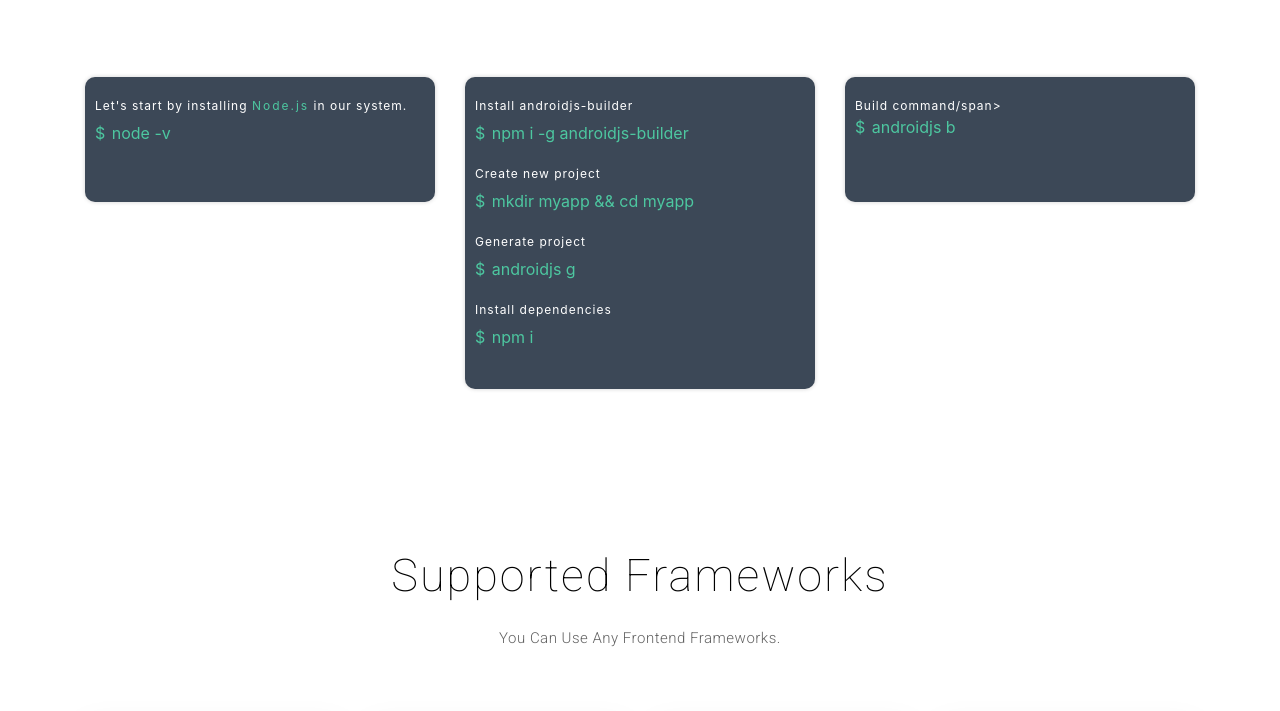
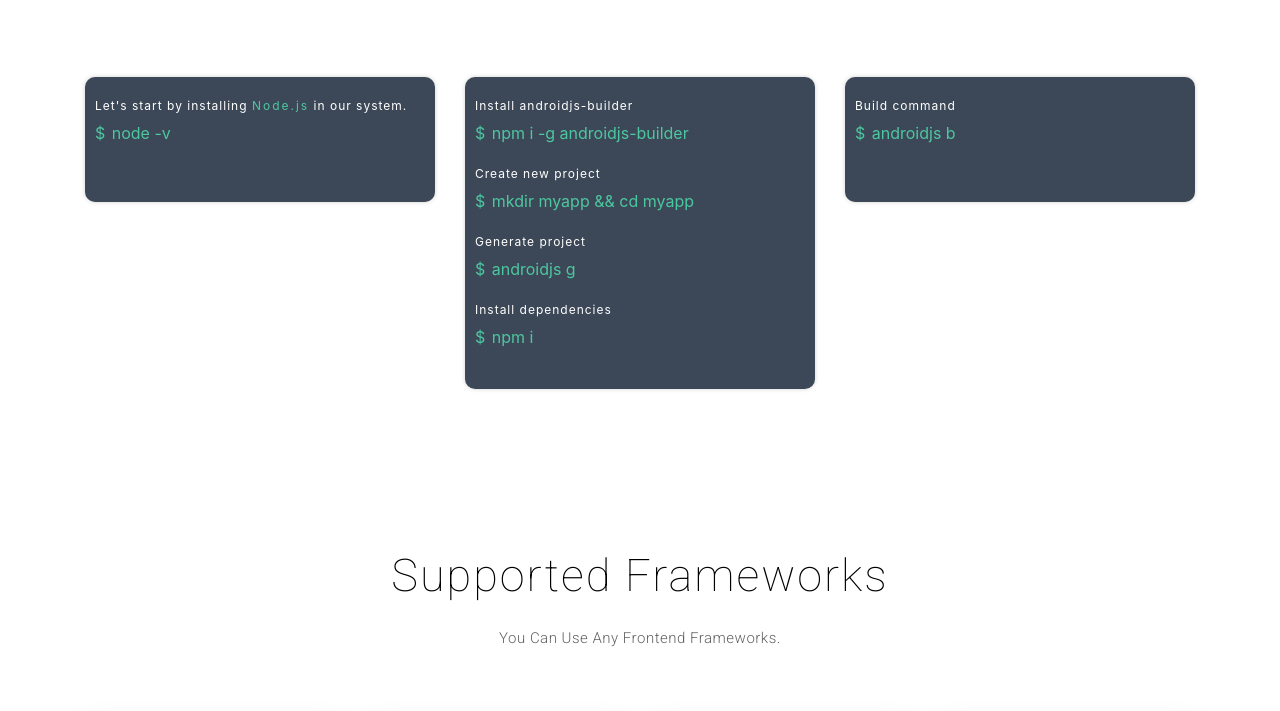
Before and after one commit to android-js/android-js.github.io, a plain HTML site: page index.html in a window 1280 px wide. Shown: the part 1543-2254 px from the top of the page. Drawn offline with nearby package versions, Linux system fonts and the light colour scheme.

Commit message:
Update index.html

```diff
--- a/index.html
+++ b/index.html
@@ -630,7 +630,7 @@
                 <div class="block-blog text-left">
                     <!--<a href="#"><img src="img/blog/blog-image-1.jpg" alt="img"></a>-->
                     <div class="content-blog" style="background-color: #3c4857;border-radius: 10px">
-                        <span style="color: white" class="select-none">Build command/span><br>
+                        <span style="color: white" class="select-none">Build command</span><br>
                         <h4 style="color: #4DC7A0; text-transform: none"><span class="select-none">$ </span>androidjs b</h4>
                     </div>
                 </div>
```
